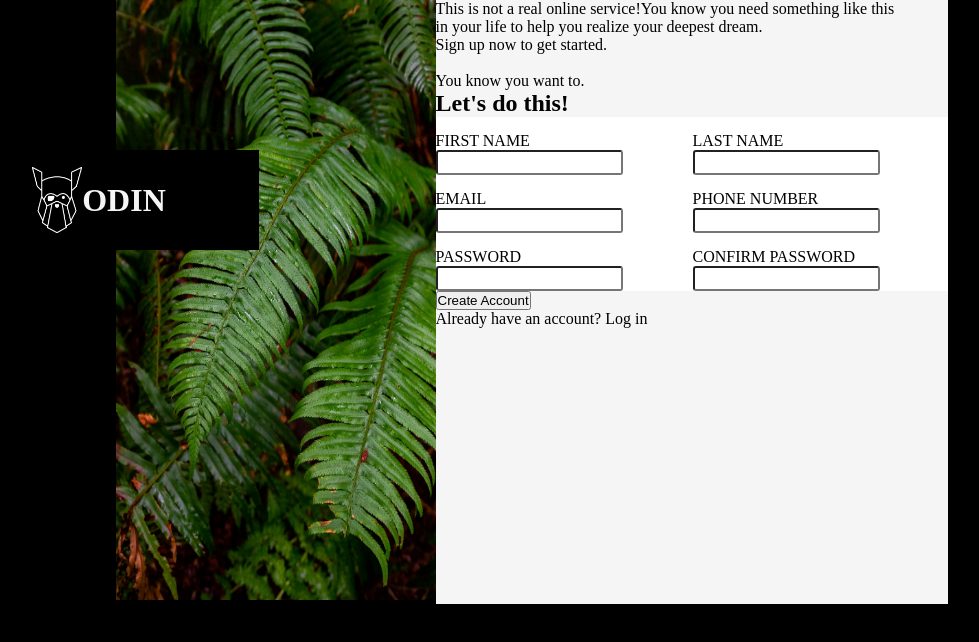
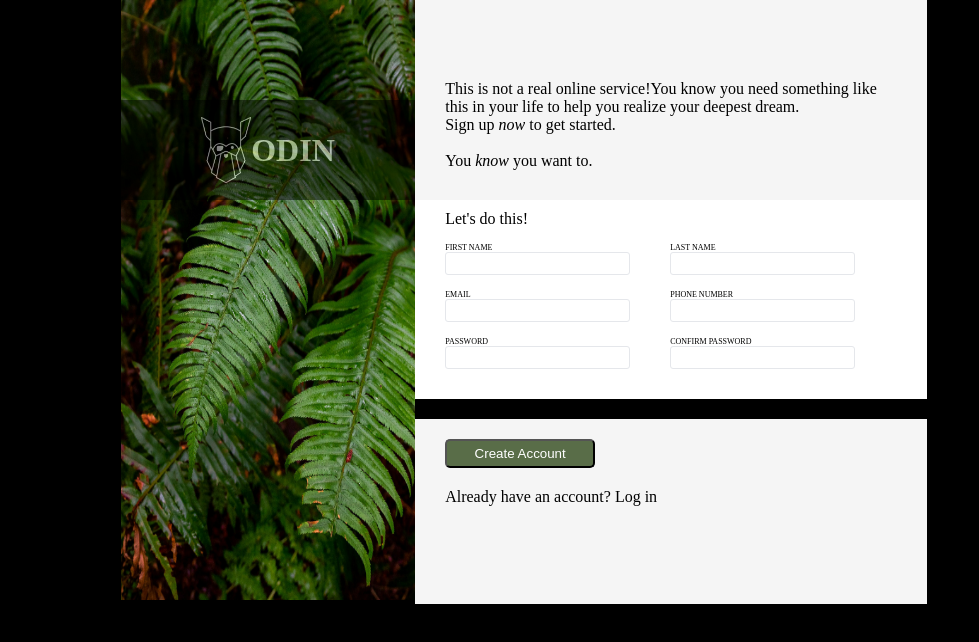
Before and after one commit to beckyshaz/forms, a plain HTML site: page index.html in a window 1280 px wide. Shown: the whole page, without its empty margins (116-1095 px from the left). Drawn offline with Linux system fonts and the light colour scheme.

Commit message:
styling the form with the required paddings, margins and colour using css and also twerking the html to give it the required look

```diff
--- a/index.html
+++ b/index.html
@@ -7,7 +7,7 @@
         <link rel="stylesheet" href="./styles.css">
     </head>
     <body>
-        <div class="plant-container">
+        <div class="aside-container">
             <img class="aside" src="./halie-west-25xggax4bSA-unsplash.jpg" alt="beautiful picture of green leaves" width="200px">
             <div class="logo-container">
                 <img  class="logo" src="./image.png" alt="image of odin logo">
@@ -15,16 +15,19 @@
             </div>
         </div>
         <form action="" method="post">
-            <div>
+            <div class="intro">
                 <p>This is not a real online service!You know you need something like this in your life to help you realize your deepest dream.
                     <br>
-                    Sign up now to get started.
+                    Sign up <em>now</em> to get started.
                     <br>
                     <br>
-                    You know you want to.</p>
+                    You <em>know</em> you want to.</p>
 
             </div>
-            <h2>Let's do this!</h2>
+            <div class="start">
+                <p>Let's do this!</p>
+            </div>
+
             <div class="user-info">
 
                 <div class="first-name">
@@ -56,7 +59,7 @@
             <div class="button">
                 <button type="submit">Create Account</button>
             </div>
-            <p>Already have an account? Log in</p>
+            <p class="login">Already have an account? Log in</p>
 
         </form>
     </body>
--- a/styles.css
+++ b/styles.css
@@ -8,6 +8,7 @@ body {
     display: flex;
     justify-content: center;
     background-color: black;
+
 }
 
 form {
@@ -16,8 +17,8 @@ form {
     width: 40vw;
 }
 
-form *> {
-    margin-left: 5px;
+form > div {
+   /*margin-left: 40px;*/
 }
 
 .logo {
@@ -28,14 +29,16 @@ form *> {
     /*left: 100px;*/
 
 
+
 }
 
 .logo-container {
     background-color: black;
-    position: fixed;
-    top: 150px;
-    left: 55px;
-    min-width: max(25vw, 150px);
+    opacity: 0.5;
+    position: absolute;
+    top: 100px;
+    left: 0px;
+    min-width: max(23vw, 150px);
     text-align: center;
     min-height: 100px;
     display: flex;
@@ -44,30 +47,59 @@ form *> {
 }
 
 h1 {
-    color: whitesmoke;
+    color: white;
+    font-weight: 900px;
 }
 
 .aside {
 
     min-height: 600px;
-    min-width: max(25vw, 150px);
+    min-width: max(23vw, 150px);
 }
 
-.plant-container {
+.aside-container {
     position: relative;
-    margin-left: 15px;
 }
 
 p {
     width: clamp(45ch, 90%, 60ch);
 }
 
+div.intro {
+    padding-top: 50px;
+    padding-bottom: 30px;
+}
+
+.intro > p {
+    margin-top: 30px;
+    font-size: 1rem;
+    font-weight: 900px;
+}
 
 .user-info {
     display: flex;
     flex-wrap: wrap;
     width: 100%;
     background-color: white;
+    padding-bottom: 30px;
+    border-bottom: 20px solid;
+}
+
+.start {
+    background-color: white;
+    margin-bottom: 0;
+}
+
+.start p {
+    font-size: 1rem;
+    margin-left: 30px;
+    padding-top: 10px;
+    font-weight: 900px;
+}
+
+label {
+    font-size: 0.5rem;
+    font-weight: 900px;
 }
 
 .first-name, .last-name, .mail, .phone, .password,
@@ -76,16 +108,44 @@ p {
     flex-direction: column;
     /*justify-content: space-between;*/
     margin-top: 15px;
+    /*margin-left: 30px;*/
 
+}
+
+.first-name, .mail, .password, .intro, .button,
+.login {
+    margin-left: 30px;
 }
 
 .first-name input, .last-name input, .mail input, .phone input, .password input,
 .confirm-password input {
     border-radius: 3px;
     padding: 3px;
+    border: 1px solid #E5E7EB;
+}
+
+input:focus {
+    border: 1px solid yellow;
 }
 
 .first-name, .mail, .password{
-    margin-right: 70px;
+    margin-right: 40px;
 
 }
+
+button[type="submit"] {
+    background-color: #596D48;
+    margin-top: 20px;
+    padding: 5px;
+    border-radius: 5px;
+    width: 150px;
+    color: white;
+}
+
+.login {
+    margin-top: 20px;
+}
+
+.password input:invalid, .confirm-password input:invalid {
+    border-color: red;
+}
```
